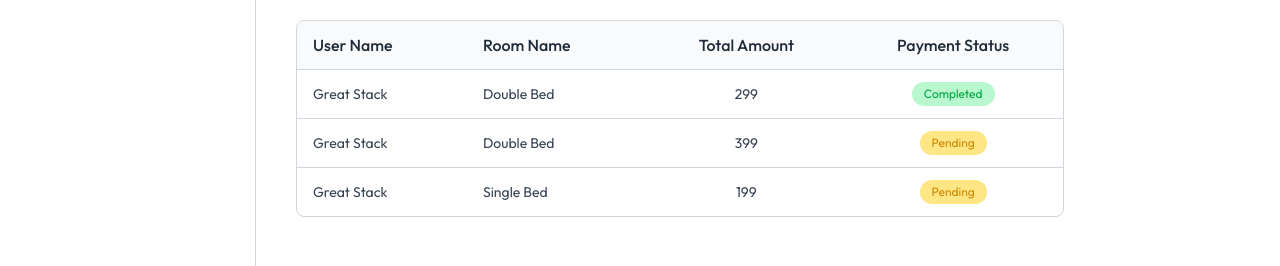
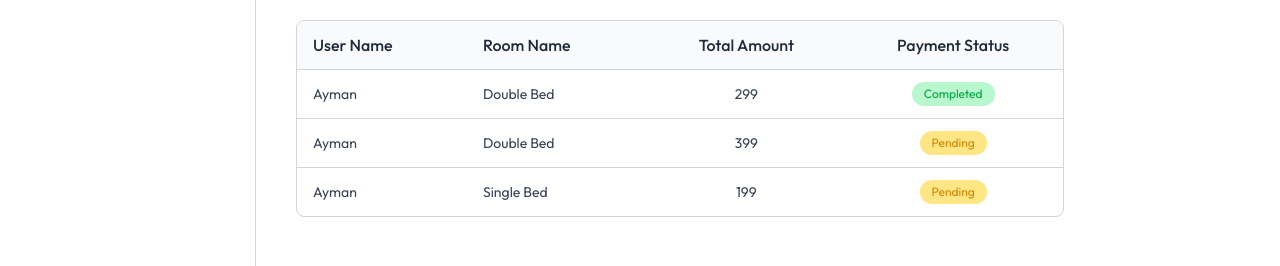
Before and after one commit to aymaneagle/QuickStay-Management, a React (Vite) app in the folder client/: page /QuickStay-Management/owner in a window 1280 px wide. Shown: the part 379-645 px from the top of the page. Built offline with nearby package versions, Linux system fonts and the light colour scheme; no server answers; a web font is replaced by a local one.

Commit message:
add assets

```diff
--- a/client/src/assets/assets.js
+++ b/client/src/assets/assets.js
@@ -121,7 +121,7 @@ export const roomCommonData = [
 // User Dummy Data
 export const userDummyData = {
     "_id": "user_2unqyL4diJFP1E3pIBnasc7w8hP",
-    "username": "Great Stack",
+    "username": "Ayman",
     "email": "user.greatstack@gmail.com",
     "image": "https://img.clerk.com/eyJ0eXBlIjoicHJveHkiLCJzcmMiOiJodHRwczovL2ltYWdlcy5jbGVyay5kZXYvdXBsb2FkZWQvaW1nXzJ2N2c5YVpSSEFVYVUxbmVYZ2JkSVVuWnFzWSJ9",
     "role": "hotelOwner",
```
